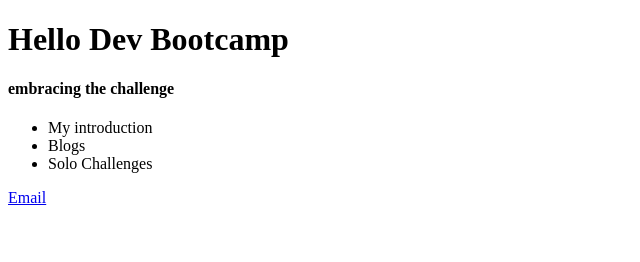
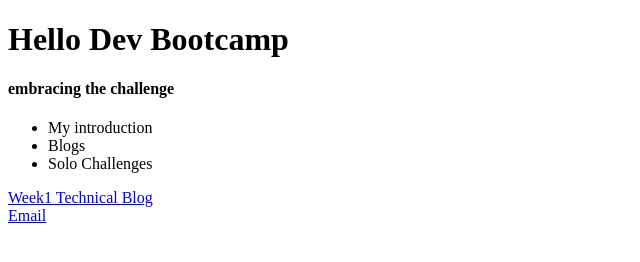
Before and after one commit to Widny/widny.github.io, a plain HTML site: page index.html in a window 1280 px wide. Shown: the whole page, without its empty margins (0-640 px from the left). Drawn offline with Linux system fonts and the light colour scheme.

Commit message:
added technical blog on index.html

```diff
--- a/index.html
+++ b/index.html
@@ -18,8 +18,7 @@
  			</ul>
  		</nav>
 
- 		<section id= "content">
- 		</section>
+ 		<a href="file:///Applications/widny.github.io/unit1_projects/week1_technical_blog.html">Week1 Technical Blog</a>
 
  		<footer>
  			<a href="widnystlouis1@gmail.com">Email</a>
```
